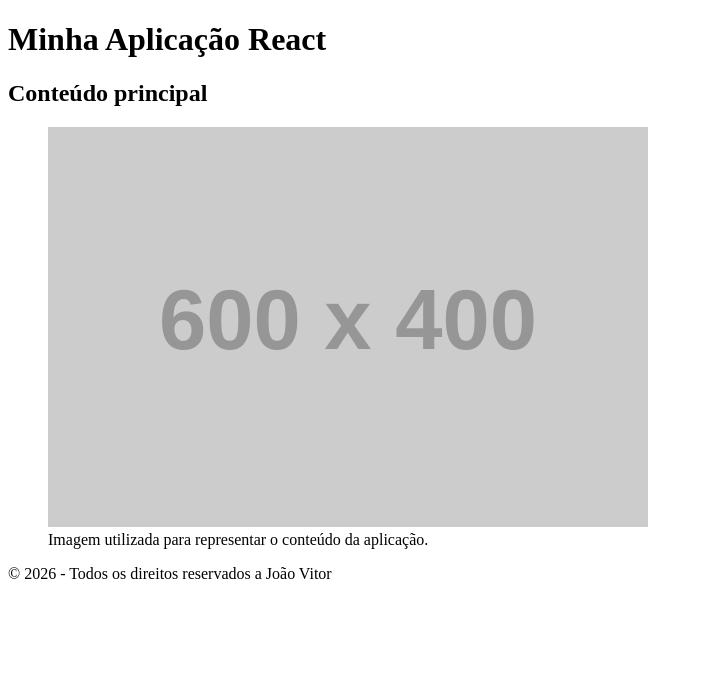
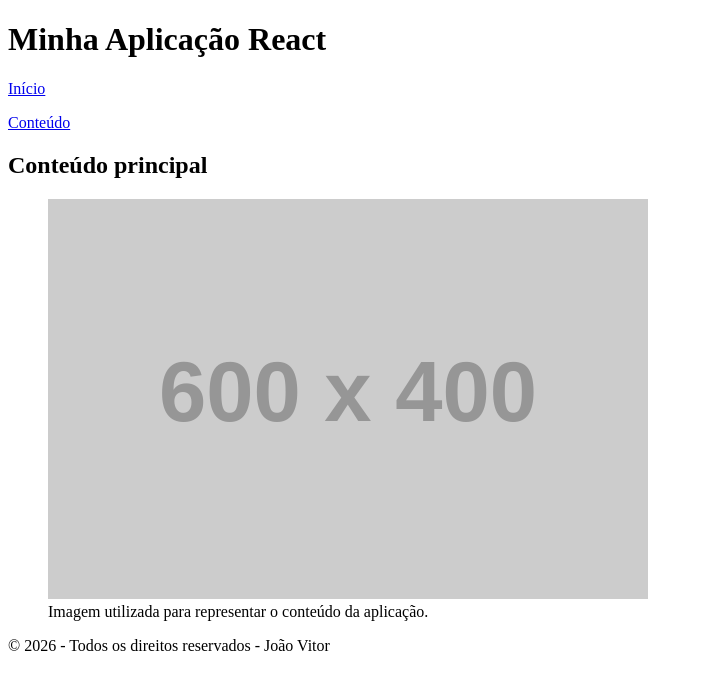
Before and after one commit to 1TDSPJ-26/front-2sem-aula-07, a React (Vite) app in the folder my-app/: page / in a window 1280 px wide. Shown: the top 690 px of the page, without its empty margins (0-703 px from the left). Built offline with nearby package versions, Linux system fonts and the light colour scheme.

Commit message:
feat : Alterando os conteudos da parte cabecalho, conteudo e rodape

```diff
--- a/my-app/src/components/Cabecalho/index.tsx
+++ b/my-app/src/components/Cabecalho/index.tsx
@@ -2,6 +2,16 @@ export default function Cabecalho() {
   return (
     <header>
       <h1>Minha Aplicação React</h1>
+
+      <div>
+        <p>
+          <a href="#">Início</a>
+        </p>
+
+        <p>
+          <a href="#">Conteúdo</a>
+        </p>
+      </div>
     </header>
   )
 }
--- a/my-app/src/components/Conteudo/index.tsx
+++ b/my-app/src/components/Conteudo/index.tsx
@@ -5,7 +5,7 @@ export default function Conteudo() {
 
       <figure>
         <img
-          src="https://placehold.co/600x400/FFFFF0/FFFFFF/png"
+          src="https://placehold.co/600x400/000000/FFFFFF/png"
           alt="Imagem ilustrativa do conteúdo"
         />
 
--- a/my-app/src/components/Rodape/index.tsx
+++ b/my-app/src/components/Rodape/index.tsx
@@ -1,7 +1,7 @@
 export default function Rodape() {
     return (
         <footer>
-            <p>&copy; 2026 - Todos os direitos reservados a João Vitor</p>
+            <p>&copy; 2026 - Todos os direitos reservados - João Vitor</p>
         </footer>
     )
 }
```
